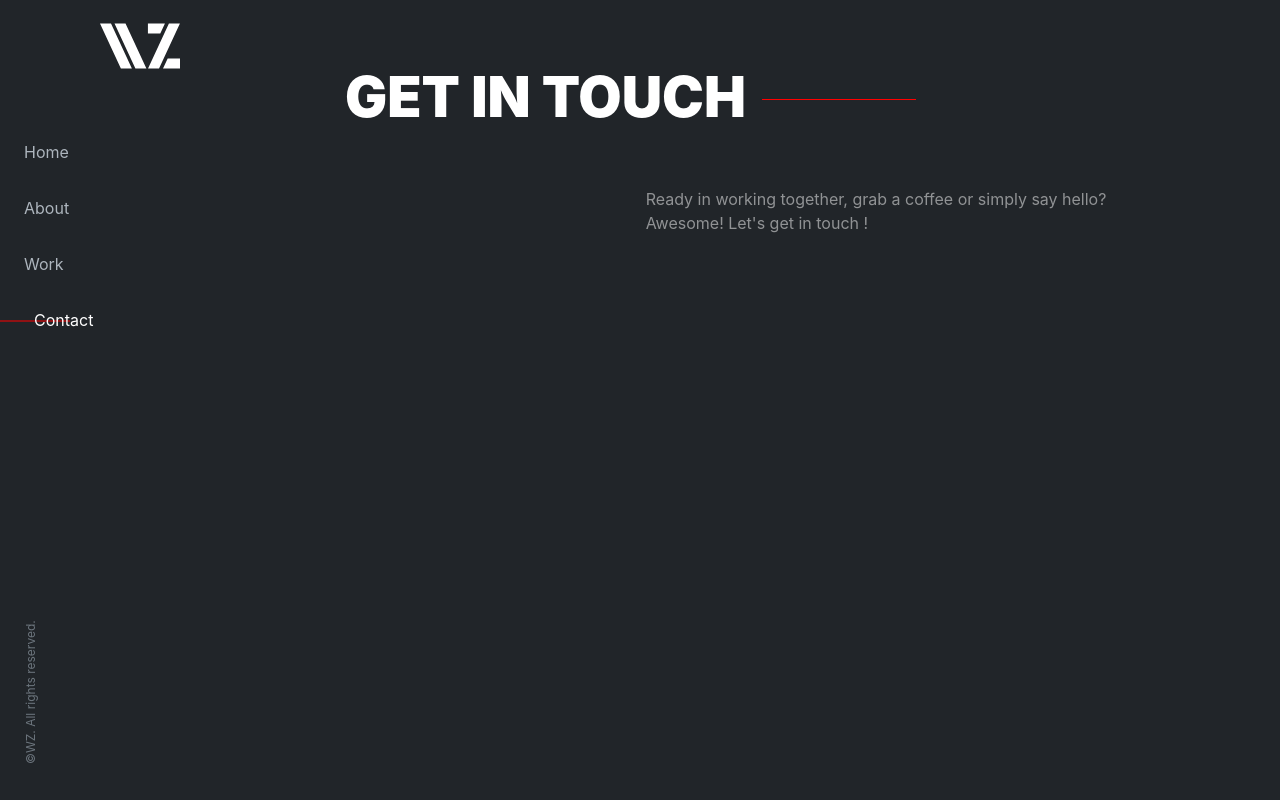
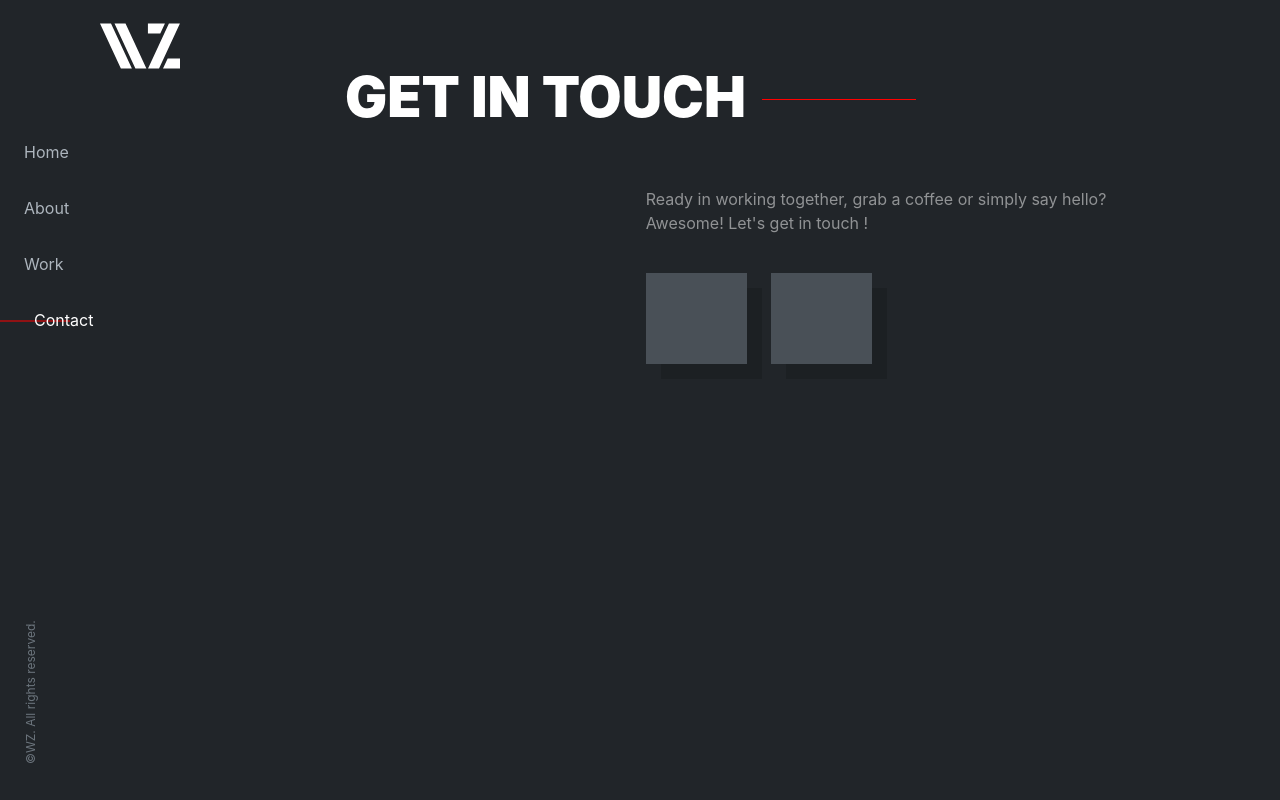
Before and after one commit to rampokgelo/wildan, a React (Create React App) app: page /contact in a window 1280 px wide. Built offline with nearby package versions, Linux system fonts and the light colour scheme; a web font is replaced by a local one.

Commit message:
update contents

```diff
--- a/src/component/ContactScreen.js
+++ b/src/component/ContactScreen.js
@@ -13,16 +13,34 @@ class ContactScreen extends React.Component {
             </div>
           </div>
           <div className="row py-5">
-              <div className="col-12 col-sm-4" />
-              <div className="col-12 col-sm-8">
-              <p className="text-white-50">
+            <div className="col-12 col-sm-4" />
+            <div className="col-12 col-sm-8">
+              <p className="text-white-50 mb-5">
                 Ready in working together, grab a coffee or simply say hello?
-                <br/>Awesome! Let's get in touch !
+                <br />Awesome! Let's get in touch !
               </p>
+              <div className="flex">
+                <a
+                  className="btn-contact"
+                  target="_blank"
+                  rel="noopener noreferrer"
+                  href="https://id.linkedin.com/in/wildan-zulkarnaen-0627bb73"
+                >
+                  <i className="fa fa-linkedin-square" />
+                </a>
+                <a
+                  className="btn-contact ml-4"
+                  target="_blank"
+                  rel="noopener noreferrer"
+                  href="https://angel.co/u/wildan-zulkarnaen"
+                >
+                  <i className="fa fa-angellist" />
+                </a>
               </div>
             </div>
+          </div>
         </section>
-      </React.Fragment>
+      </React.Fragment >
     );
   }
 }
--- a/src/component/works/index.js
+++ b/src/component/works/index.js
@@ -61,7 +61,11 @@ function Thumbnail({ images, title }) {
 }
 
 function ShowCase({ showcase, title }) {
-  return <img src={showcase} alt={title} className="img-fluid" loading="lazy" />;
+  return (
+    <>
+      <img src={showcase} alt={title} className="img-fluid" loading="lazy" />
+    </>
+  );
 }
 
 function Gallery() {
--- a/src/scss/_custom.scss
+++ b/src/scss/_custom.scss
@@ -300,9 +300,26 @@ section {
   }
   @include media-breakpoint-down(sm) {
     width: 100%;
+    .showcase-heading {
+      h1 {
+        font-size: calc($font-size-base * 2);
+      }
+    }
   }
 }
 .back-showcase {
   backdrop-filter: blur(5px);
   background-color: rgba($secondary, 0.8);
 }
+.btn-contact {
+  background-color: $gray-700;
+  padding: $spacer ($spacer * 2);
+  font-size: calc($font-size-base * 3);
+  color: $white;
+  transition: ease-in-out 0.3s;
+  @include box-shadow(15px 15px 0 rgba(0, 0, 0, 0.15));
+  &:hover {
+    color: $white;
+    @include box-shadow(0 0 0 rgba(0, 0, 0, 0.15));
+  }
+}
```
Also changed, not shown: src/images/porto/assalam-showcase.jpg, 1 other file (tests, documents, lock files or other folders).
